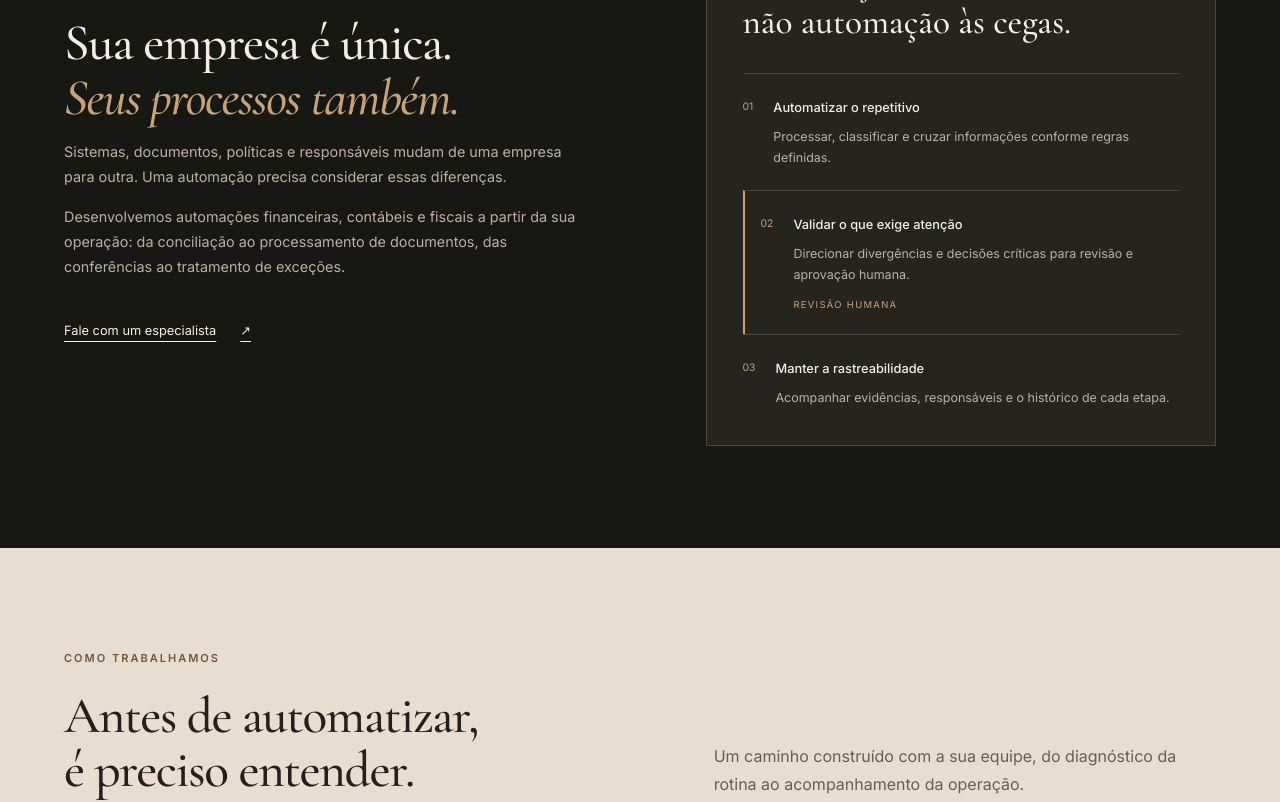
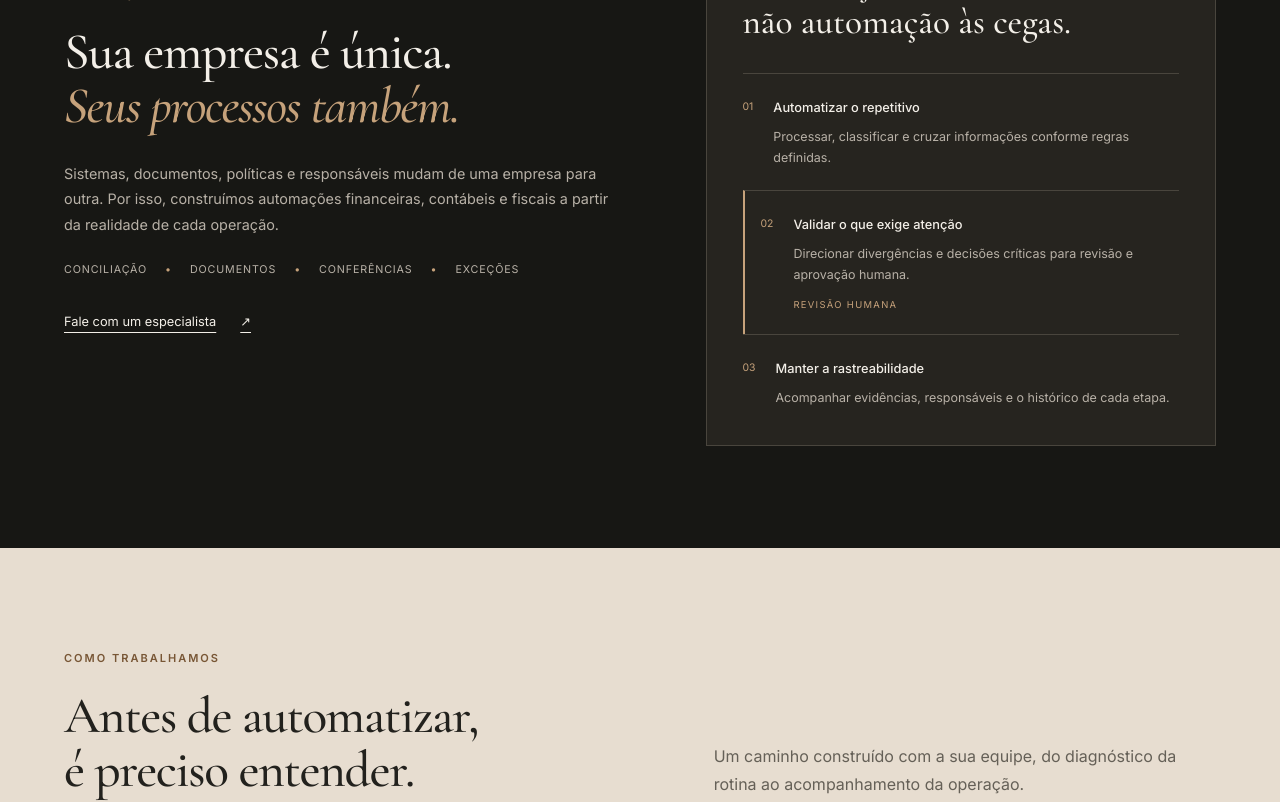
Before and after one commit to Jenyll/SomaPrumo, a Vue app: page / in a window 1280 px wide. Shown: the part 3980-4782 px from the top of the page. Built offline with nearby package versions, Linux system fonts and the light colour scheme.

Commit message:
refactor: tighten automation messaging and visual rhythm

```diff
--- a/src/components/home/AutomationSection.vue
+++ b/src/components/home/AutomationSection.vue
@@ -9,25 +9,47 @@ import { methodology } from '@/data/solutions'
       <div>
         <p class="eyebrow">Automação personalizada</p>
         <h2 id="automation-title">Sua empresa é única.<br /><em>Seus processos também.</em></h2>
-        <p class="automation-copy">Sistemas, documentos, políticas e responsáveis mudam de uma empresa para outra. Uma automação precisa considerar essas diferenças.</p>
-        <p class="automation-copy">Desenvolvemos automações financeiras, contábeis e fiscais a partir da sua operação: da conciliação ao processamento de documentos, das conferências ao tratamento de exceções.</p>
+        <p class="automation-copy">Sistemas, documentos, políticas e responsáveis mudam de uma empresa para outra. Por isso, construímos automações financeiras, contábeis e fiscais a partir da realidade de cada operação.</p>
+        <div class="automation-examples" aria-label="Exemplos de automação">
+          <span>Conciliação</span><span>Documentos</span><span>Conferências</span><span>Exceções</span>
+        </div>
         <a class="text-link" :href="brand.links.contact">{{ brand.primaryCta }} <span aria-hidden="true">↗</span></a>
       </div>
+
       <div class="control-panel">
         <p class="eyebrow">Processos críticos</p>
         <h3>Automação com controle,<br />não automação às cegas.</h3>
         <ol class="control-flow">
-          <li><span class="flow-index">01</span><div><strong>Automatizar o repetitivo</strong><p>Processar, classificar e cruzar informações conforme regras definidas.</p></div></li>
-          <li class="human-review"><span class="flow-index">02</span><div><strong>Validar o que exige atenção</strong><p>Direcionar divergências e decisões críticas para revisão e aprovação humana.</p><span class="review-label">Revisão humana</span></div></li>
-          <li><span class="flow-index">03</span><div><strong>Manter a rastreabilidade</strong><p>Acompanhar evidências, responsáveis e o histórico de cada etapa.</p></div></li>
+          <li>
+            <span class="flow-index">01</span>
+            <div><strong>Automatizar o repetitivo</strong><p>Processar, classificar e cruzar informações conforme regras definidas.</p></div>
+          </li>
+          <li class="human-review">
+            <span class="flow-index">02</span>
+            <div><strong>Validar o que exige atenção</strong><p>Direcionar divergências e decisões críticas para revisão e aprovação humana.</p><span class="review-label">Revisão humana</span></div>
+          </li>
+          <li>
+            <span class="flow-index">03</span>
+            <div><strong>Manter a rastreabilidade</strong><p>Acompanhar evidências, responsáveis e o histórico de cada etapa.</p></div>
+          </li>
         </ol>
       </div>
     </div>
   </section>
+
   <section id="processo" class="methodology section-space" aria-labelledby="method-title">
     <div class="container">
-      <div class="section-intro"><div><p class="eyebrow">Como trabalhamos</p><h2 id="method-title">Antes de automatizar,<br />é preciso entender.</h2></div><p>Um caminho construído com a sua equipe, do diagnóstico da rotina ao acompanhamento da operação.</p></div>
-      <ol class="method-grid"><li v-for="(step, index) in methodology" :key="step.title"><span class="step-number">0{{ index + 1 }}</span><h3>{{ step.title }}</h3><p>{{ step.description }}</p></li></ol>
+      <div class="section-intro">
+        <div><p class="eyebrow">Como trabalhamos</p><h2 id="method-title">Antes de automatizar,<br />é preciso entender.</h2></div>
+        <p>Um caminho construído com a sua equipe, do diagnóstico da rotina ao acompanhamento da operação.</p>
+      </div>
+      <ol class="method-grid">
+        <li v-for="(step, index) in methodology" :key="step.title">
+          <span class="step-number">0{{ index + 1 }}</span>
+          <h3>{{ step.title }}</h3>
+          <p>{{ step.description }}</p>
+        </li>
+      </ol>
     </div>
   </section>
 </template>
@@ -35,25 +57,27 @@ import { methodology } from '@/data/solutions'
 <style scoped>
 .automation-grid { display: grid; grid-template-columns: 1.1fr 1fr; gap: 80px; align-items: center; }
 h2 em { color: var(--color-brand-primary); font-weight: 400; }
-.automation-copy { color: var(--color-text-muted-light); font-size: .9rem; max-width: 530px; }
-.automation-copy:first-of-type { margin-top: 28px; }
+.automation-copy { max-width: 560px; margin-top: 28px; color: var(--color-text-muted-light); font-size: .9rem; }
+.automation-examples { display: flex; flex-wrap: wrap; gap: 8px 18px; margin: 26px 0 10px; color: var(--color-text-muted-light); font-size: .67rem; letter-spacing: .08em; text-transform: uppercase; }
+.automation-examples span { display: inline-flex; align-items: center; gap: 18px; }
+.automation-examples span:not(:last-child)::after { color: var(--color-brand-primary); content: '•'; }
 .text-link { margin-top: 12px; }
-.control-panel { border: 1px solid var(--color-border-dark); padding: 36px; background: var(--color-surface-dark); }
+.control-panel { padding: 36px; border: 1px solid var(--color-border-dark); background: var(--color-surface-dark); }
 .control-panel h3 { font-size: 2.2rem; }
-.control-flow { list-style: none; padding: 0; margin: 30px 0 0; }
+.control-flow { padding: 0; margin: 30px 0 0; list-style: none; }
 .control-flow li { display: flex; gap: 20px; padding-block: 22px; border-top: 1px solid var(--color-border-dark); }
 .control-flow li:last-child { padding-bottom: 0; }
-.flow-index { font-size: .65rem; color: var(--color-brand-primary); padding-top: 4px; }
+.flow-index { padding-top: 4px; color: var(--color-brand-primary); font-size: .65rem; }
 .control-flow strong { font-size: .8rem; font-weight: 500; }
-.control-flow p { font-size: .78rem; line-height: 1.7; color: var(--color-text-muted-light); margin: 10px 0 0; }
-.human-review { border-left: 2px solid var(--color-brand-primary); padding-left: 16px; }
-.review-label { display: inline-block; padding-top: 14px; color: var(--color-brand-primary); text-transform: uppercase; letter-spacing: .14em; font-size: .59rem; }
+.control-flow p { margin: 10px 0 0; color: var(--color-text-muted-light); font-size: .78rem; line-height: 1.7; }
+.human-review { padding-left: 16px; border-left: 2px solid var(--color-brand-primary); }
+.review-label { display: inline-block; padding-top: 14px; color: var(--color-brand-primary); font-size: .59rem; letter-spacing: .14em; text-transform: uppercase; }
 .methodology { background: var(--color-bg-sand); }
 .method-grid { display: grid; grid-template-columns: repeat(4, 1fr); gap: 36px; padding: 0; margin: 0; list-style: none; }
-.method-grid li { border-top: 1px solid var(--color-accent-on-light); padding-top: 24px; }
+.method-grid li { padding-top: 24px; border-top: 1px solid var(--color-accent-on-light); }
 .step-number { color: var(--color-accent-on-light); font-size: .7rem; }
 .method-grid h3 { margin-top: 24px; font-size: 2rem; }
-.method-grid p { font-size: .82rem; color: var(--color-text-muted); margin-bottom: 0; }
+.method-grid p { margin-bottom: 0; color: var(--color-text-muted); font-size: .82rem; }
 @media (max-width: 1023px) { .automation-grid { gap: 36px; } .control-panel { padding: 28px; } .method-grid { grid-template-columns: 1fr 1fr; } }
-@media (max-width: 767px) { .automation-grid { grid-template-columns: 1fr; } .control-panel { padding: 24px; } .method-grid { grid-template-columns: 1fr; gap: 24px; } .method-grid li { display: grid; grid-template-columns: 36px 1fr; column-gap: 16px; } .method-grid h3 { margin: 0; } .method-grid p { grid-column: 2; } .step-number { padding-top: 9px; } }
+@media (max-width: 767px) { .automation-grid { grid-template-columns: 1fr; } .control-panel { padding: 24px; } .automation-examples { gap: 8px 12px; } .method-grid { grid-template-columns: 1fr; gap: 24px; } .method-grid li { display: grid; grid-template-columns: 36px 1fr; column-gap: 16px; } .method-grid h3 { margin: 0; } .method-grid p { grid-column: 2; } .step-number { padding-top: 9px; } }
 </style>
```
